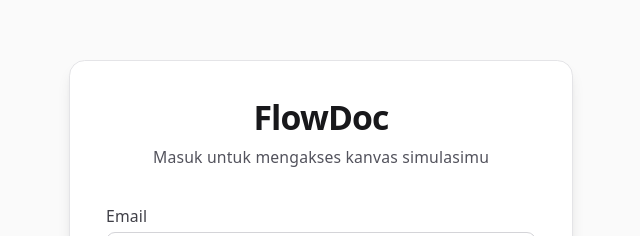
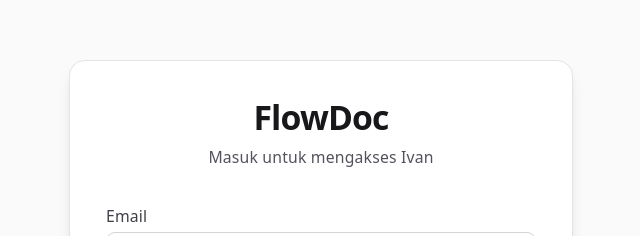
Before and after one commit to Pradimarhm/FE-Flow-Documentation_Website, a React (Vite) app: page /login in a window 1280 px wide. Shown: the part 130-366 px from the top of the page, without its empty margins (319-959 px from the left). Built offline with nearby package versions, Linux system fonts and the light colour scheme.

Commit message:
test commit

```diff
--- a/src/components/layouts/authLayout.jsx
+++ b/src/components/layouts/authLayout.jsx
@@ -9,7 +9,7 @@
             FlowDoc
           </h2>
           <p className="mt-2 text-sm text-zinc-600 dark:text-zinc-400">
-            Masuk untuk mengakses kanvas simulasimu
+            Masuk untuk mengakses Ivan
           </p>
         </div>
 
```
